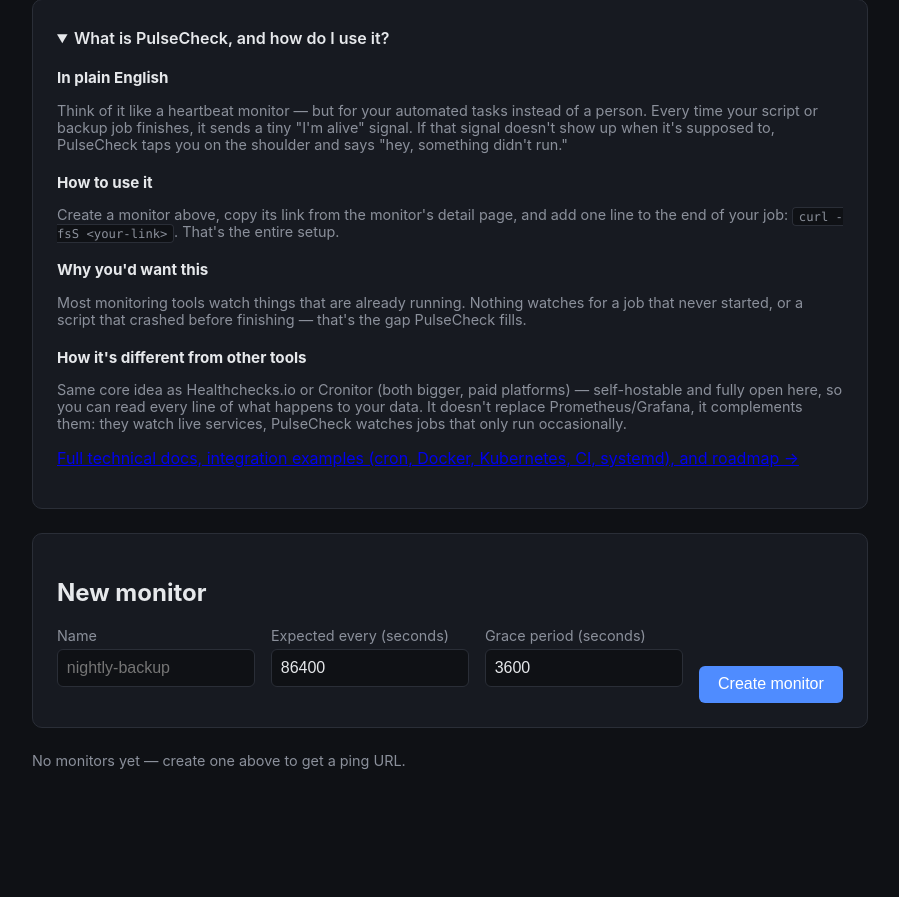
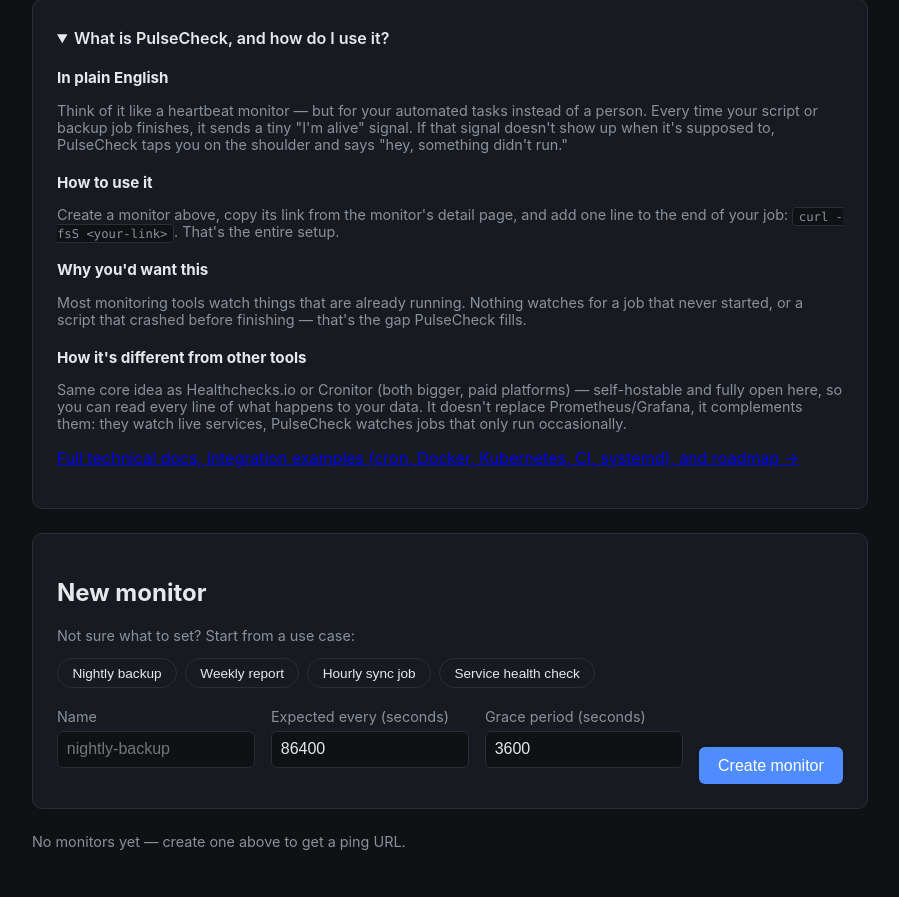
Before and after one commit to shane-Coder/PulseCheck, a Python web app: template backend/app/templates/dashboard.html in a window 1280 px wide. Shown: the part 147-1044 px from the top of the page, without its empty margins (190-1089 px from the left). Before the commit the page ends 916 px from the top, so only its background shows below. Run offline with Jinja, Linux system fonts and the light colour scheme; the template is opened without the code that fills it, so the values that code supplies are empty.

Commit message:
feat: add three-tier monitor status (Up/Late/Down) + quick-start templates
Matches Healthchecks.io's status model instead of a plain up/down:
- LATE: period has passed, still inside grace — early warning, no alert
- DOWN: period + grace has passed — alert fires (unchanged behavior)

Only fires the alert email on the transition into DOWN, not into LATE.
Both transitions are logged as StatusEvents, so the uptime timeline
picks up the new state automatically.

Adds LATE to the monitorstatus Postgres enum type — ALTER TYPE ADD
VALUE against local Postgres, production next before deploying.

Also: quick-start templates on the New Monitor form (Nightly backup,
Weekly report, Hourly sync, Service health check) — one click fills
in sensible name/period/grace instead of a blank form, both fixing
onboarding friction and doubling as the 'what can I monitor' showcase
Healthchecks.io uses on their homepage.

Verified the full lifecycle locally: created a monitor with a 60s
period + 60s grace, watched it go UP -> LATE (at ~60s, no alert) ->
DOWN (at ~120s, alert fired) via the real beat schedule, and confirmed
all four StatusEvent rows (NEW/UP/LATE/DOWN) recorded with correct
timestamps for the timeline. Template buttons verified via rendered
HTML/JS inspection (data attributes match the click handler).

```diff
--- a/backend/app/static/style.css
+++ b/backend/app/static/style.css
@@ -7,9 +7,10 @@
   --muted: #8b909b;
   --accent: #4f8cff;
   --up: #35c96c;
+  --late: #c9a63f;
   --down: #ff5c5c;
   --new: #8b909b;
-  --paused: #c9a63f;
+  --paused: #7a8699;
   font-family: -apple-system, BlinkMacSystemFont, "Segoe UI", Roboto, sans-serif;
 }
 
@@ -96,6 +97,27 @@
 }
 
 .inline-form label { flex: 1; min-width: 150px; }
+
+.template-row {
+  display: flex;
+  flex-wrap: wrap;
+  gap: 0.5rem;
+  margin-bottom: 1.25rem;
+}
+
+.template-btn {
+  background: none;
+  border: 1px solid var(--border);
+  color: var(--text);
+  padding: 0.4rem 0.9rem;
+  font-size: 0.85rem;
+  border-radius: 999px;
+}
+
+.template-btn:hover {
+  border-color: var(--accent);
+  color: var(--accent);
+}
 
 button {
   background: var(--accent);
@@ -239,9 +261,10 @@
 }
 
 .status-up { background: rgba(53,201,108,0.15); color: var(--up); }
+.status-late { background: rgba(201,166,63,0.15); color: var(--late); }
 .status-down { background: rgba(255,92,92,0.15); color: var(--down); }
 .status-new { background: rgba(139,144,155,0.15); color: var(--new); }
-.status-paused { background: rgba(201,166,63,0.15); color: var(--paused); }
+.status-paused { background: rgba(122,134,153,0.15); color: var(--paused); }
 
 .ping-url {
   display: block;
--- a/backend/app/templates/dashboard.html
+++ b/backend/app/templates/dashboard.html
@@ -25,15 +25,22 @@
 
 <div class="card">
   <h2>New monitor</h2>
-  <form method="post" action="/monitors" class="inline-form">
+  <p class="muted">Not sure what to set? Start from a use case:</p>
+  <div class="template-row">
+    <button type="button" class="template-btn" data-name="nightly-backup" data-period="86400" data-grace="3600">Nightly backup</button>
+    <button type="button" class="template-btn" data-name="weekly-report" data-period="604800" data-grace="7200">Weekly report</button>
+    <button type="button" class="template-btn" data-name="hourly-sync" data-period="3600" data-grace="600">Hourly sync job</button>
+    <button type="button" class="template-btn" data-name="service-health" data-period="300" data-grace="60">Service health check</button>
+  </div>
+  <form method="post" action="/monitors" class="inline-form" id="new-monitor-form">
     <label>Name
-      <input type="text" name="name" placeholder="nightly-backup" required>
+      <input type="text" name="name" id="monitor-name" placeholder="nightly-backup" required>
     </label>
     <label>Expected every (seconds)
-      <input type="number" name="period_seconds" value="86400" min="60" required>
+      <input type="number" name="period_seconds" id="monitor-period" value="86400" min="60" required>
     </label>
     <label>Grace period (seconds)
-      <input type="number" name="grace_seconds" value="3600" min="0" required>
+      <input type="number" name="grace_seconds" id="monitor-grace" value="3600" min="0" required>
     </label>
     <button type="submit">Create monitor</button>
   </form>
@@ -84,5 +91,19 @@
       localStorage.setItem("pulsecheck_intro_dismissed", panel.open ? "0" : "1");
     });
   })();
+
+  (function () {
+    var nameField = document.getElementById("monitor-name");
+    var periodField = document.getElementById("monitor-period");
+    var graceField = document.getElementById("monitor-grace");
+    document.querySelectorAll(".template-btn").forEach(function (btn) {
+      btn.addEventListener("click", function () {
+        nameField.value = btn.dataset.name;
+        periodField.value = btn.dataset.period;
+        graceField.value = btn.dataset.grace;
+        nameField.focus();
+      });
+    });
+  })();
 </script>
 {% endblock %}
```
Also changed, not shown: backend/app/models.py (+13 -1 lines), backend/app/tasks.py (+28 -14 lines).
